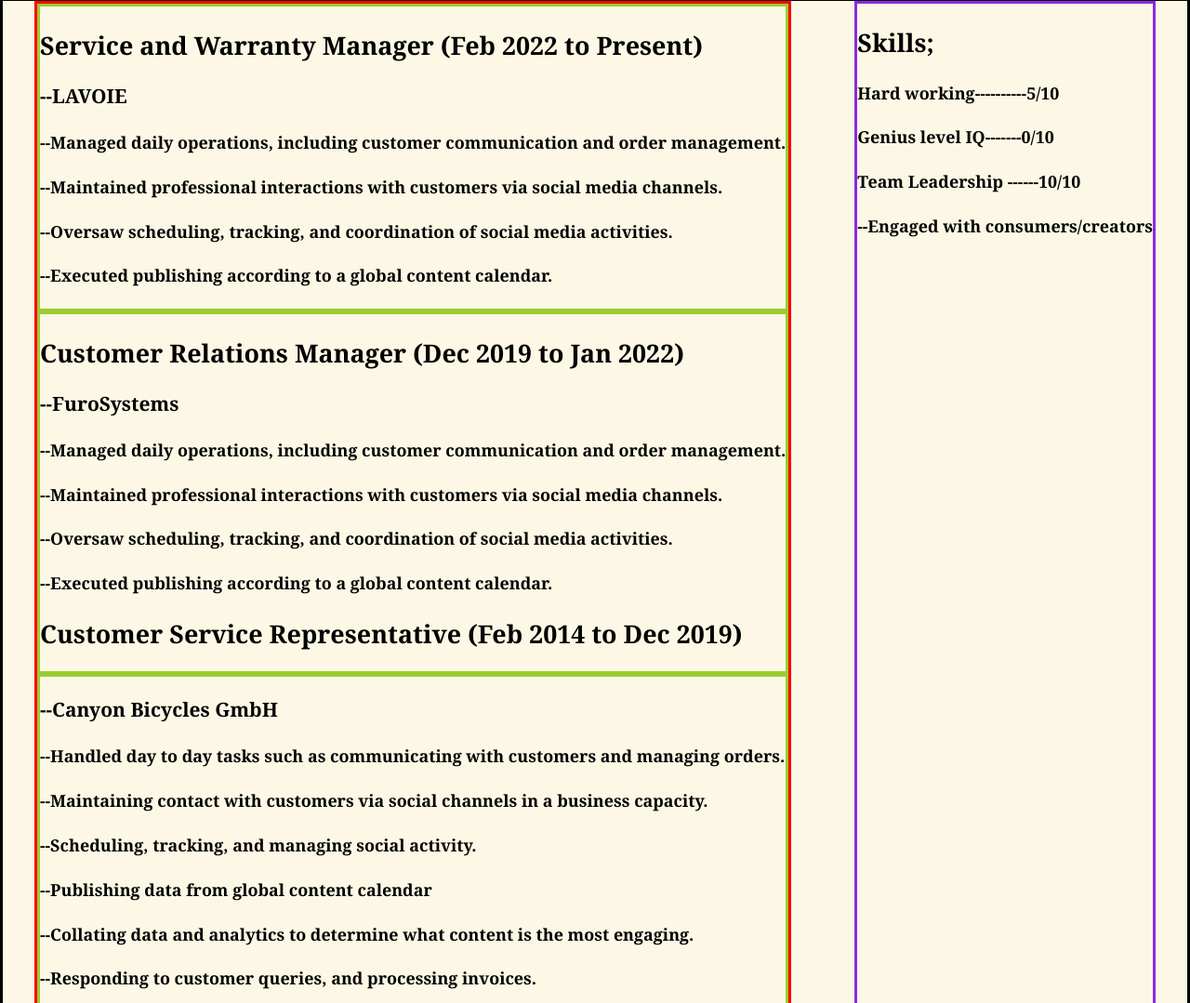
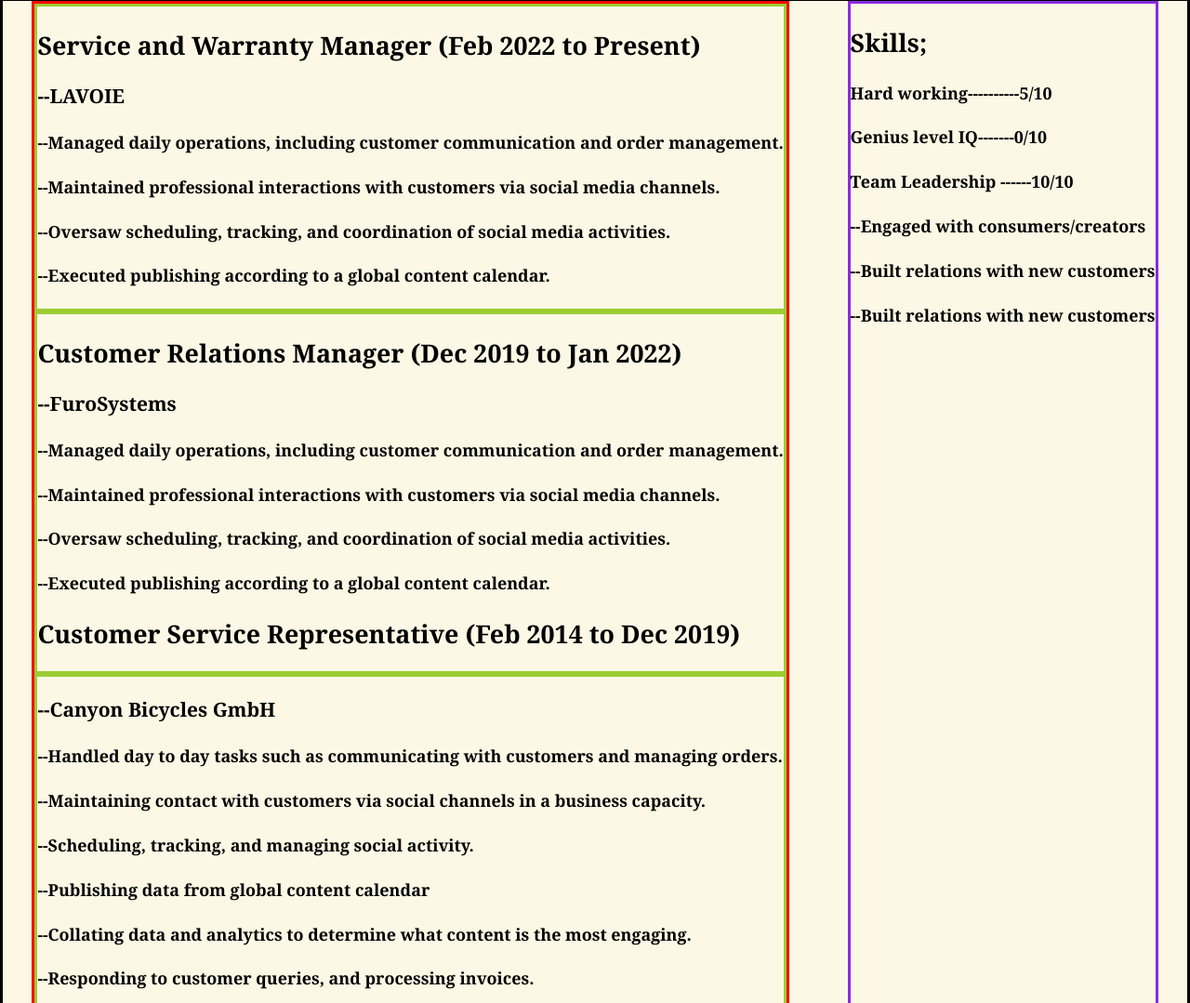
Before and after one commit to Manzi9/CV, a plain HTML site: page index.html in a window 1280 px wide. Shown: the part 1333-2412 px from the top of the page at 93% size. Drawn offline with Linux system fonts and the light colour scheme; a web font is replaced by a local one.

```diff
--- a/index.html
+++ b/index.html
@@ -163,7 +163,8 @@
           <h4>Genius level IQ-------0/10</h4>
           <h4>Team Leadership ------10/10</h4>
           <h4>--Engaged with consumers/creators</h4>
-
+          <h4>--Built relations with new customers</h4>
+          <h4>--Built relations with new customers</h4>
         </div>
       </div>
     </div>
```
